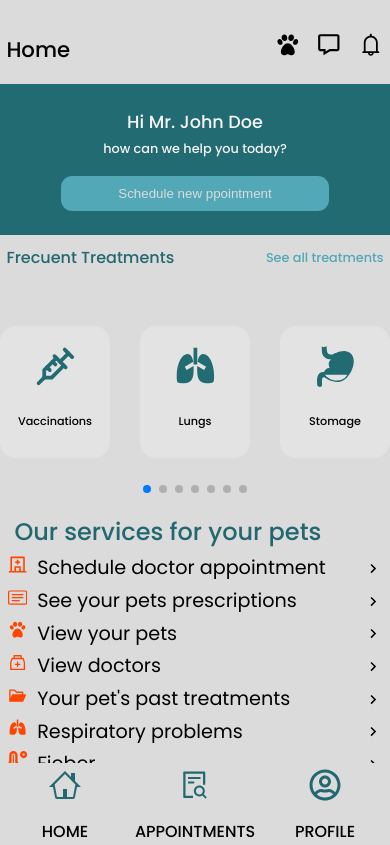
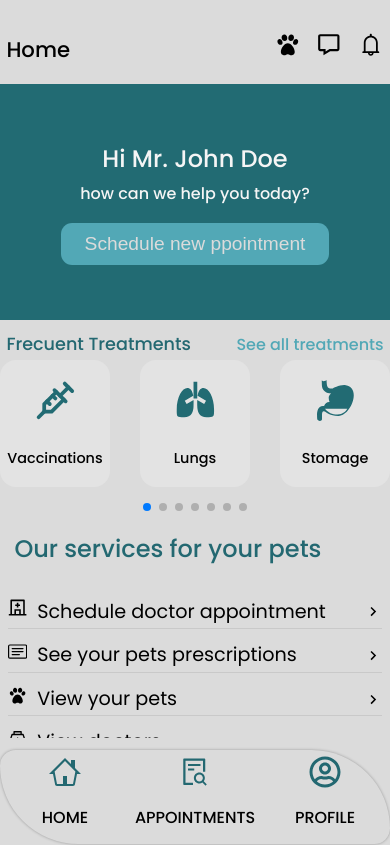
Before and after one commit to santiagomanso/vet.app, a React (Create React App) app: page / in a window 390 px wide. Built offline with nearby package versions, Linux system fonts and the light colour scheme.

Commit message:
responsive improvement

```diff
--- a/src/index.css
+++ b/src/index.css
@@ -14,9 +14,10 @@
   --color-bg:#1f1f38;
   --color-bg-variant: #2c2c6c;
   --color-primary: #236871;
+  --color-secondary: orangered;
   --color-primary-variant: #52A8B6;
   --color-white: #dbdbdb;
-  --color-light: rgba(255,255,255,0.6);
+  --color-light: rgba(235, 235, 235, 0.9);
 
   --transition: all 600ms ease;
 
--- a/src/screens/homeScreen/homeScreen.css
+++ b/src/screens/homeScreen/homeScreen.css
@@ -9,23 +9,30 @@
     display: flex;
     flex-direction: column;
     align-items: center;
+    justify-content: center;
     gap: 1rem;
 }
+
 
 .home__welcome-header > h2,h3 {
     text-align: center;
 }
 
-.home__welcome > h2 {
-    font-size: 1.3rem;
+.home__welcome-header > h2 {
+    font-size: 2rem;
   }
 
-.home__welcome > h3 {
-    font-size: 0.9rem;
+.home__welcome-header > h3 {
+    font-size: 1.5rem;
 }
 
 .home__welcome > .btn {
-    width: 30%;
+    width: 50%;
+    font-size: 1.3rem;
+}
+.home__welcome > .btn:hover {
+    cursor: pointer;
+    background: var(--color-secondary);
 }
 
 .home__treatments{
@@ -46,44 +53,42 @@
 
 .swiper {
     width: 100%;
-    height: 15rem;
+    height: 20vh;
   }
 
-  .swiper-slide {
+.swiper-slide {
     text-align: center;
     font-size: 18px;
-
     background: var(--color-white);
     /* Center slide text vertically */
     display: -webkit-box;
     display: -ms-flexbox;
     display: -webkit-flex;
     display: flex;
-    -webkit-box-pack: center;
-    -ms-flex-pack: center;
-    -webkit-justify-content: center;
-    justify-content: center;
-    -webkit-box-align: center;
-    -ms-flex-align: center;
-    -webkit-align-items: center;
-    align-items: center;
   }
 
-  .slider__container{
+
+.slider__container{
       display: flex;
       flex-direction: column;
       align-items: center;
       background: rgb(227, 227, 227);
       border-radius: 1rem;
       width: 100%;
+}
 
-  }
+.slider__container:hover{
+    background-color: var(--color-light);
+}
 
 
-  .slider__icon{
+.slider__icon{
     margin-top: 10px;
     font-size: 2.8rem;
     color: #226B73;
+}
+.services_list{
+    padding-top: 10px;
 }
 
 .services_list > h2{
@@ -93,17 +98,24 @@
 
 .services_list-wrapper{
     width: 100%;
-    height: 25vh;
+    height: 24vh;
     overflow: scroll;
+    padding: 1rem 0;
 }
 
 .services__list-container{
     width: 100w;
     font-size: 1.2rem;
     display: flex;
+    justify-content: space-around;
     align-items: center;
-    justify-content: space-around;
     overflow: hidden;
+    border-bottom: 1px solid rgba(183, 183, 183, 0.5);
+    margin: 0.5rem 0;
+}
+
+.services__list-container:hover{
+    border-bottom: 1px solid transparent
 }
 
 .services_list > h2{
@@ -113,17 +125,27 @@
 .services__list-container > div{
     width: 100%;
     display: flex;
-    align-items: center;
+    align-items: center !important;
+    justify-items: center !important;
     gap: 10px;
 }
 
-.services__list-icon{
-    color: orangered;
+
+.services_list-wrapper > ul > li:hover{
+    background-color: var(--color-light);
+    border-radius: 1rem;
 }
 
 .app__navigation{
     display: flex;
     justify-content: space-between;
+    position: fixed;
+    width: 50%;
+    bottom: 0;
+    padding-bottom: 0.8rem;
+    box-shadow: 0 0 3px rgba(0, 0, 0, 0.3);
+    border-radius: 1rem 5rem;
+    overflow-x: auto;
 }
 
 .app__navigation-wraper{
@@ -131,6 +153,11 @@
     flex: 1;
     flex-direction: column;
     align-items: center;
+}
+
+.app__navigation-wraper:hover{
+    background-color: var(--color-light);
+    cursor: pointer;
 }
 
 .app__navigation-icon{
@@ -166,39 +193,60 @@
         width: 100%;
     }
 
-      .home__welcome > .btn {
+    .home__welcome {
+        height: 28vh;
+    }
+
+
+    .home__welcome > .btn {
+        font-size: 1.2rem;
         width: 75%;
     }
 
 
     .home__welcome-header > h2 {
-        font-size: 1.1rem;
+        font-size: 1.5rem;
       }
 
     .home__welcome-header > h3 {
-        font-size: 0.8rem;
+        font-size: 1rem;
     }
 
     .home__treatments > h2{
+        font-size: 1.1rem;
+        padding: 0 0.4rem;
+    }
+    .home__treatments > h3{
         font-size: 1rem;
         padding: 0 0.4rem;
     }
-    .home__treatments > h3{
-        font-size: 0.8rem;
-        padding: 0 0.4rem;
-    }
+
 
     .slider__container{
         width: 100%;
-        height: 55%;
+        height: 75%;
     }
 
     .slider__header > h3{
-        font-size: 0.7rem;
+        font-size: 0.9rem;
     }
 
     .services_list{
         padding: 0 0.5rem;
     }
 
+    .services__list-container{
+        margin: 10px 0px;
+    }
+
+    .services_list-wrapper{
+        width: 100%;
+        height: 20vh;
+        overflow: scroll;
+    }
+
+    .app__navigation{
+        bottom: 0;
+        width: 100%;
+    }
 }
```
Also changed, not shown: src/assets/paw.svg (added).
